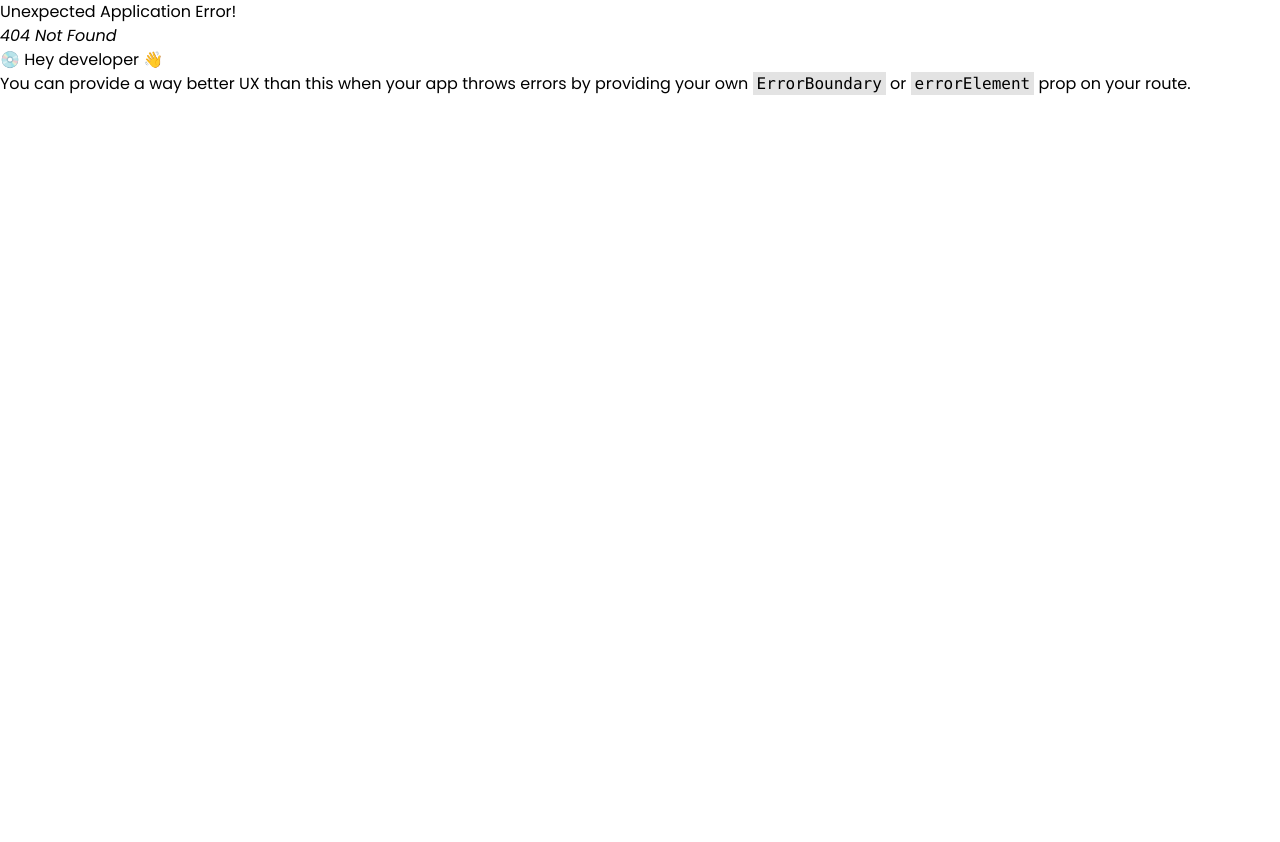
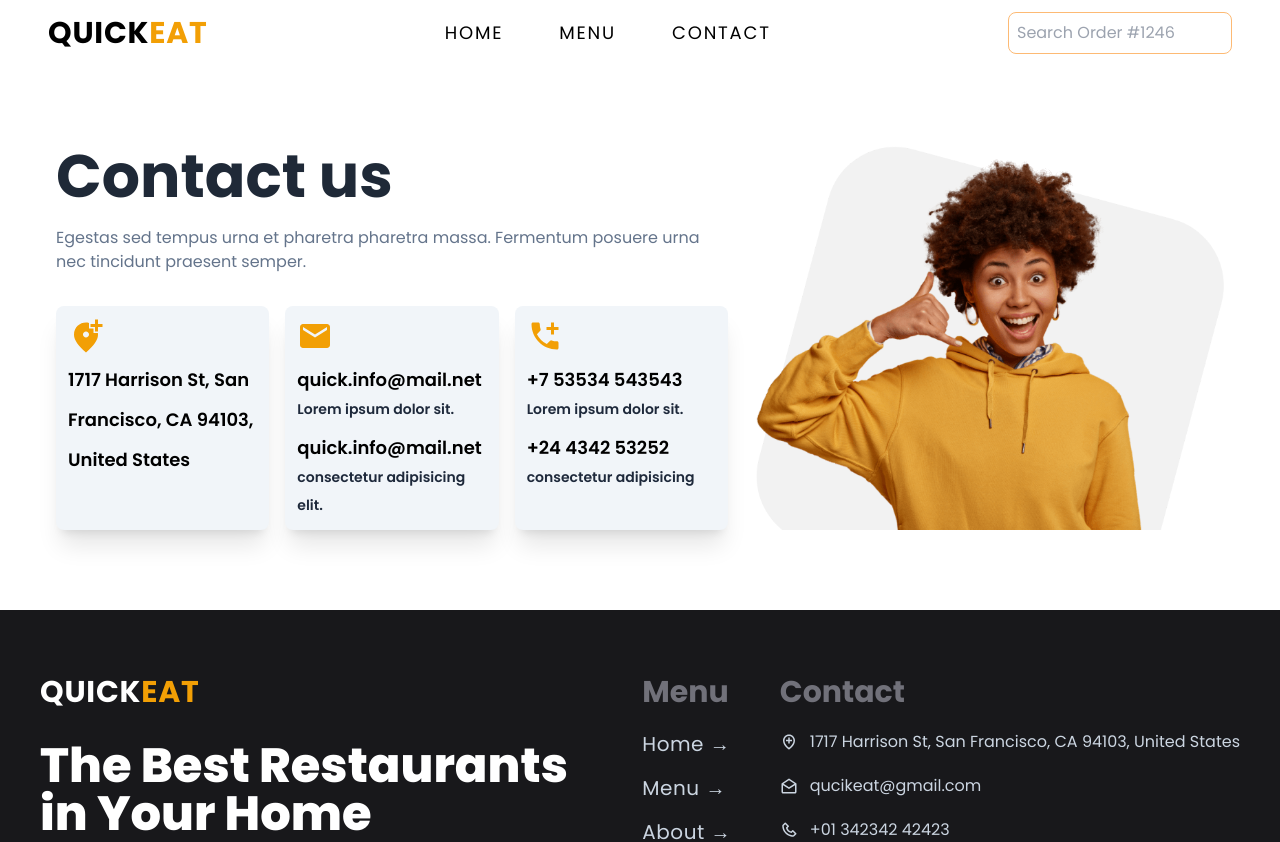
Before and after one commit to HasithKovinda/pizzify, a React (Vite) app: page /contact in a window 1280 px wide. Before the commit this address had no page. Shown: the top 842 px of the page. Before the commit the page ends 800 px from the top, so only its background shows below. Built offline with nearby package versions, Linux system fonts and the light colour scheme.

Commit message:
add info section in contact page

```diff
--- a/src/App.tsx
+++ b/src/App.tsx
@@ -8,6 +8,7 @@ import CreateOrder, {
 } from "./features/order/CreateOrder";
 import AppLayout from "./components/AppLayout";
 import Error from "./components/Error";
+import Contact from "./components/Contact";
 
 const router = createBrowserRouter([
   {
@@ -38,6 +39,10 @@ const router = createBrowserRouter([
         loader: orderLoader,
         errorElement: <Error />,
       },
+      {
+        path: "/contact",
+        element: <Contact />,
+      },
     ],
   },
 ]);
--- /dev/null
+++ b/src/components/Contact.tsx
@@ -0,0 +1,60 @@
+import { MdAddLocationAlt, MdMarkunread, MdAddCall } from "react-icons/md";
+import contact from "../asserts/contacts-1.png";
+function Contact() {
+  return (
+    <section className="max-w-screen-2xl mx-auto mt-20 px-14">
+      <div className="lg:flex lg:items-center lg:justify-center lg:gap-7">
+        <div className="max-w-xl xl:max-w-2xl">
+          <header className="mb-3">
+            <h1 className="heading lg:text-left">Contact us</h1>
+            <p className="text-lightGray">
+              Egestas sed tempus urna et pharetra pharetra massa. Fermentum
+              posuere urna nec tincidunt praesent semper.
+            </p>
+          </header>
+          <div className="md:flex md:items-stretch md:gap-2 lg:justify-between lg:gap-4">
+            <div className="mt-5 bg-slate-100 p-3 rounded-lg shadow-xl w-72 mx-auto">
+              <MdAddLocationAlt className="text-primary text-4xl mb-3" />
+              <div className="font-semibold  text-lg space-y-3">
+                <p>1717 Harrison St, San</p>
+                <p>Francisco, CA 94103,</p>
+                <p>United States</p>
+              </div>
+            </div>
+            <div className="mt-5 bg-slate-100 p-3 rounded-lg shadow-xl w-72 mx-auto">
+              <MdMarkunread className="text-primary text-4xl mb-3" />
+              <div className="font-semibold  text-lg">
+                <p>quick.info@mail.net</p>
+                <span className="text-sm text-slate-800">
+                  Lorem ipsum dolor sit.
+                </span>
+                <p className="mt-3">quick.info@mail.net</p>
+                <span className="text-sm text-slate-800">
+                  consectetur adipisicing elit.
+                </span>
+              </div>
+            </div>
+            <div className="mt-5 bg-slate-100 p-3 rounded-lg shadow-xl w-72 mx-auto">
+              <MdAddCall className="text-primary text-4xl mb-3" />
+              <div className="font-semibold  text-lg">
+                <p>+7 53534 543543</p>
+                <span className="text-sm text-slate-800">
+                  Lorem ipsum dolor sit.
+                </span>
+                <p className="mt-3">+24 4342 53252</p>
+                <span className="text-sm text-slate-800">
+                  consectetur adipisicing
+                </span>
+              </div>
+            </div>
+          </div>
+        </div>
+        <div>
+          <img src={contact} alt="contact image" className="hidden lg:block" />
+        </div>
+      </div>
+    </section>
+  );
+}
+
+export default Contact;
```
Also changed, not shown: src/asserts/contacts-1.png (added).
